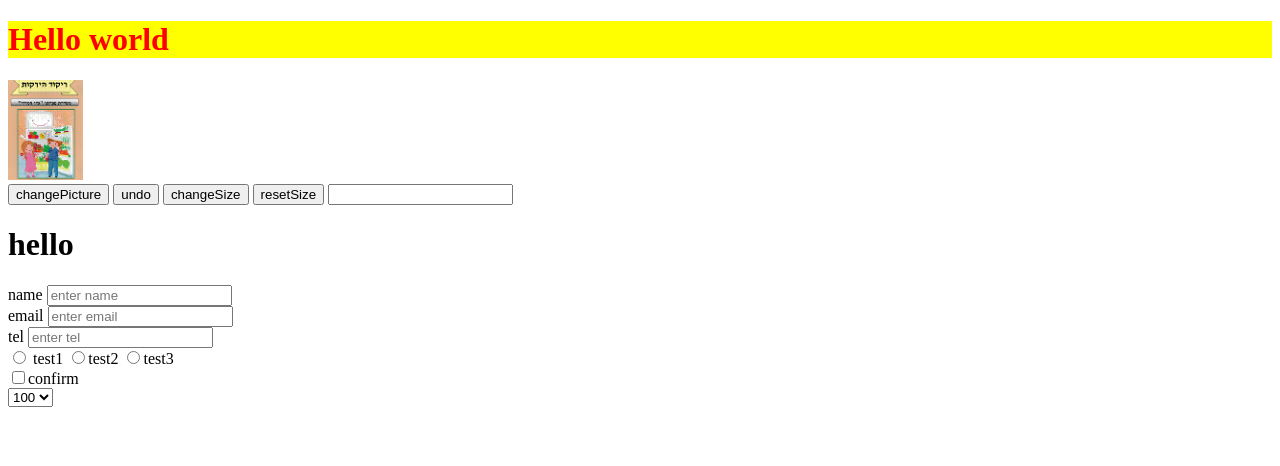
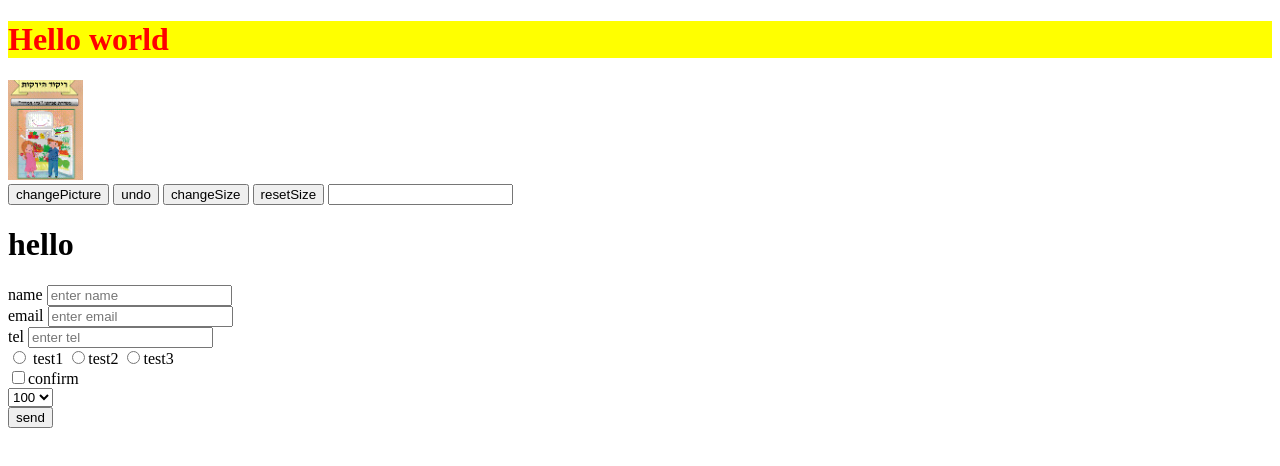
Before and after one commit to shaulicohenr/js, a plain HTML site: page index.html in a window 1280 px wide. Drawn offline with Linux system fonts and the light colour scheme.

Commit message:
add send

```diff
--- a/index.html
+++ b/index.html
@@ -41,6 +41,11 @@
             <option value="">500</option>
             <option value="">600</option>
         </select>
+        <br>
+        <a target="_" href="/thank.html">
+            <button>send
+            </button>
+        </a>
 </body>
 
 </html>
```
